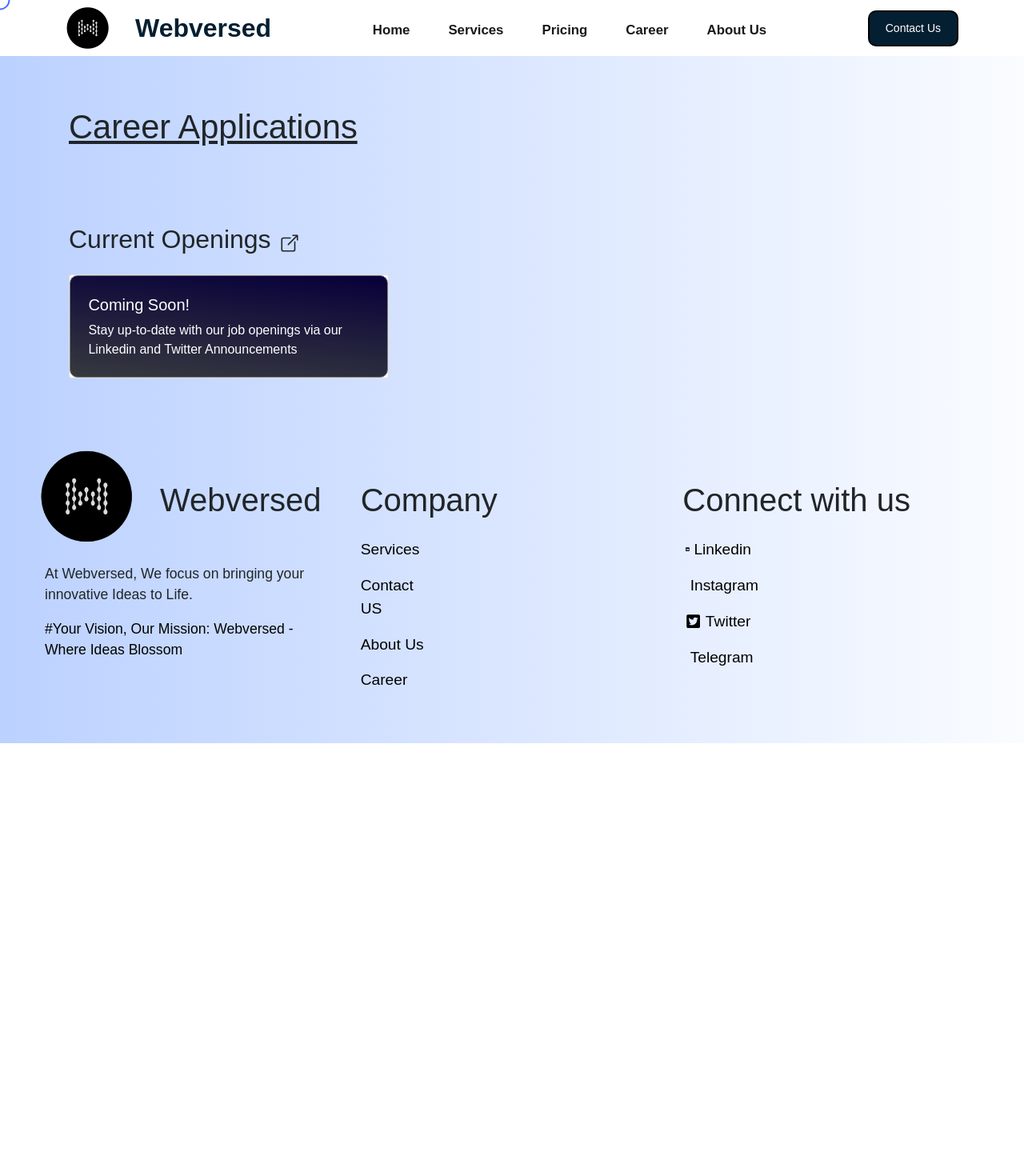
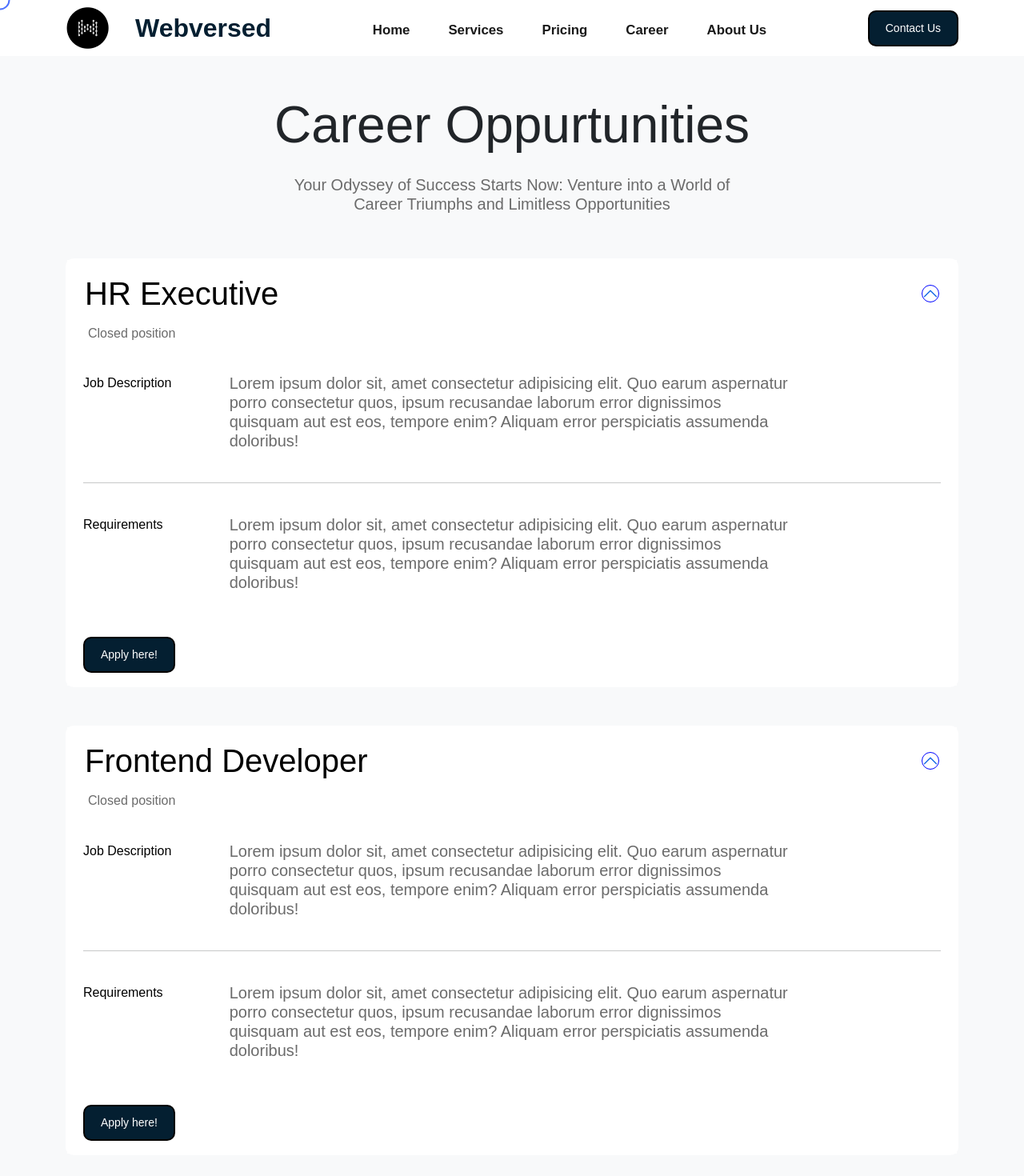
Before and after one commit to Debug-001/Webversed, a React (Vite) app: page /career in a window 1280 px wide. Shown: the top 1470 px of the page at 80% size. Before the commit the page ends 929 px from the top, so only its background shows below. Built offline with nearby package versions, Linux system fonts and the light colour scheme; a web font is replaced by a local one.

Commit message:
ui complete career page

```diff
--- a/src/pages/Career.jsx
+++ b/src/pages/Career.jsx
@@ -1,39 +1,154 @@
-import React, {useEffect} from "react";
+import React, { useEffect } from "react";
 import Navbar from "../Components/Navbar";
 import Footer from "../Components/Footer";
-import { IoOpenOutline } from "react-icons/io5";
-
+import "./index.css";
 
 const Career = () => {
+  function handleOnClick() {
+    return alert("Job not available the moment, keep checking");
+  }
 
   useEffect(() => {
     document.title = `Careers`;
-  },[]);
+  }, []);
 
   return (
     <>
       <Navbar />
-      <section>
-        <div className="container mt-5 pb-5 p-3">
-          <h1 className="font-weight-bolder text-decoration-underline" style={{fontSize:"2.6rem"}}>
-            Career Applications
-          </h1>
-          <div className="available-jobs">
-            <div className="career-sub-heading">
-            <h2 className="font-weight-bold">Current Openings</h2>
-            <IoOpenOutline className="" size={26}/>
-            </div>
-            <div class="container">
-              <div class="row career-cards mt-3 d-flex justify-content-start">
+      <section className="bg-light">
+        <div className="container pt-5">
+          <div className="text-heading d-flex flex-column justify-content-center align-items-center">
+            <h1 className="font-weight-bolder text0-center display-3">
+              Career Oppurtunities
+            </h1>
+            <p
+              className="h5 w-50 text-center pt-3"
+              style={{ color: "#6b6b6b" }}
+            >
+              Your Odyssey of Success Starts Now: Venture into a World of Career
+              Triumphs and Limitless Opportunities
+            </p>
+          </div>
 
-                <div class="col">
-                <div class="card" style={{width:"25rem"}}>
-                    <div class="card-body1">
-                      <h5 class="card-title">Coming Soon!</h5>
-                      <p class="card-text">
-                        Stay up-to-date with our job openings via our Linkedin and Twitter Announcements
-                      </p>
+          <div className="accordion-container d-flex justify-content-center align-items-center mt-5 pb-5">
+            <div
+              className="accordion "
+              id="accordionExample"
+              style={{ width: "75rem" }}
+            >
+              <div className="accordion-item">
+                <h2 className="accordion-header">
+                  <button
+                    className="accordion-button fs-1"
+                    type="button"
+                    data-bs-toggle="collapse"
+                    data-bs-target="#collapseOne"
+                    aria-expanded="true"
+                    aria-controls="collapseOne"
+                  >
+                    HR Executive
+                  </button>
+                  <p className="h6 mx-4" style={{ color: "#6b6b6b" }}>
+                    Closed position
+                  </p>
+                </h2>
+
+                <div
+                  id="collapseOne"
+                  className="accordion-collapse collapse show"
+                  data-bs-parent="#accordionExample"
+                >
+                  <div className="accordion-body" id="second-accordion">
+                    <div className="row pb-3">
+                      <div className="col-sm-2" style={{ color: "#010101" }}>
+                        Job Description
+                      </div>
+                      <div className="col-sm-8">
+                        <p className="h5" style={{ color: "#6b6b6b" }}>
+                          Lorem ipsum dolor sit, amet consectetur adipisicing
+                          elit. Quo earum aspernatur porro consectetur quos,
+                          ipsum recusandae laborum error dignissimos quisquam
+                          aut est eos, tempore enim? Aliquam error perspiciatis
+                          assumenda doloribus!
+                        </p>
+                      </div>
                     </div>
+                    <hr />
+                    <div className="row pt-4">
+                      <div className="col-sm-2" style={{ color: "#010101" }}>
+                        Requirements
+                      </div>
+                      <div className="col-sm-8">
+                        <p className="h5" style={{ color: "#6b6b6b" }}>
+                          Lorem ipsum dolor sit, amet consectetur adipisicing
+                          elit. Quo earum aspernatur porro consectetur quos,
+                          ipsum recusandae laborum error dignissimos quisquam
+                          aut est eos, tempore enim? Aliquam error perspiciatis
+                          assumenda doloribus!
+                        </p>
+                      </div>
+                    </div>
+                    <button className="btn mt-5" onClick={handleOnClick}>
+                      Apply here!
+                    </button>
+                  </div>
+                </div>
+              </div>
+
+              <div className="accordion-item mt-5">
+                <h2 className="accordion-header">
+                  <button
+                    className="accordion-button fs-1"
+                    type="button"
+                    data-bs-toggle="collapse"
+                    data-bs-target="#collapseTwo"
+                    aria-expanded="true"
+                    aria-controls="collapseTwo"
+                  >
+                    Frontend Developer
+                  </button>
+                  <p className="h6 mx-4" style={{ color: "#6b6b6b" }}>
+                    Closed position
+                  </p>
+                </h2>
+                <div
+                  id="collapseTwo"
+                  className="accordion-collapse collapse show"
+                  data-bs-parent="#accordionExample"
+                >
+                  <div className="accordion-body" id="second-accordion">
+                    <div className="row pb-3">
+                      <div className="col-sm-2" style={{ color: "#010101" }}>
+                        Job Description
+                      </div>
+                      <div className="col-sm-8">
+                        <p className="h5" style={{ color: "#6b6b6b" }}>
+                          Lorem ipsum dolor sit, amet consectetur adipisicing
+                          elit. Quo earum aspernatur porro consectetur quos,
+                          ipsum recusandae laborum error dignissimos quisquam
+                          aut est eos, tempore enim? Aliquam error perspiciatis
+                          assumenda doloribus!
+                        </p>
+                      </div>
+                    </div>
+                    <hr />
+                    <div className="row pt-4">
+                      <div className="col-sm-2" style={{ color: "#010101" }}>
+                        Requirements
+                      </div>
+                      <div className="col-sm-8">
+                        <p className="h5" style={{ color: "#6b6b6b" }}>
+                          Lorem ipsum dolor sit, amet consectetur adipisicing
+                          elit. Quo earum aspernatur porro consectetur quos,
+                          ipsum recusandae laborum error dignissimos quisquam
+                          aut est eos, tempore enim? Aliquam error perspiciatis
+                          assumenda doloribus!
+                        </p>
+                      </div>
+                    </div>
+                    <button className="btn mt-5" onClick={handleOnClick}>
+                      Apply here!
+                    </button>
                   </div>
                 </div>
               </div>
--- a/src/pages/Pricing.jsx
+++ b/src/pages/Pricing.jsx
@@ -7,7 +7,7 @@ import { TbWorldWww } from "react-icons/tb";
 import { MdOutlineDesignServices } from "react-icons/md";
 import { IoCheckmark } from "react-icons/io5";
 import Design from "../Components/Design";
-import { addQueryToFirestore } from "./firebase";
+import { addQueryToFirestore } from "../firebase";
 
 const Pricing = () => {
 
--- /dev/null
+++ b/src/pages/index.css
@@ -0,0 +1,42 @@
+.accordion-item {
+  border-radius: 10px !important;
+  border: 2px solid white !important;
+}
+.accordion-header{
+  padding-bottom: 15px;
+    border: 2px solid white;
+}
+.accordion-header:hover {
+  border: 2px solid rgb(30, 90, 255) !important;
+  transition: all .15s ease-in-out;
+  border-radius: 10px ;
+}
+
+.accordion-button:focus {
+  border-color: white;
+  box-shadow: 0 0 0 0;
+}
+
+.accordion-button:not(.collapsed) {
+  color: black;
+  background-color: #ffffff;
+}
+
+.accordion-button::after {
+  border: 1px solid rgb(0, 4, 255);
+  padding: 10px;
+  border-radius: 50%;
+}
+
+.accordion-button:not(.collapsed) {
+  box-shadow: inset 0 0 0 0;
+}
+
+.accordion-item:first-of-type .accordion-button {
+    border-top-left-radius: 10px;
+    border-top-right-radius: 10px;
+}
+
+#second-accordion{
+  background: white !important;
+}
```
Also changed, not shown: src/firebase.js (renamed from src/pages/firebase.js).
